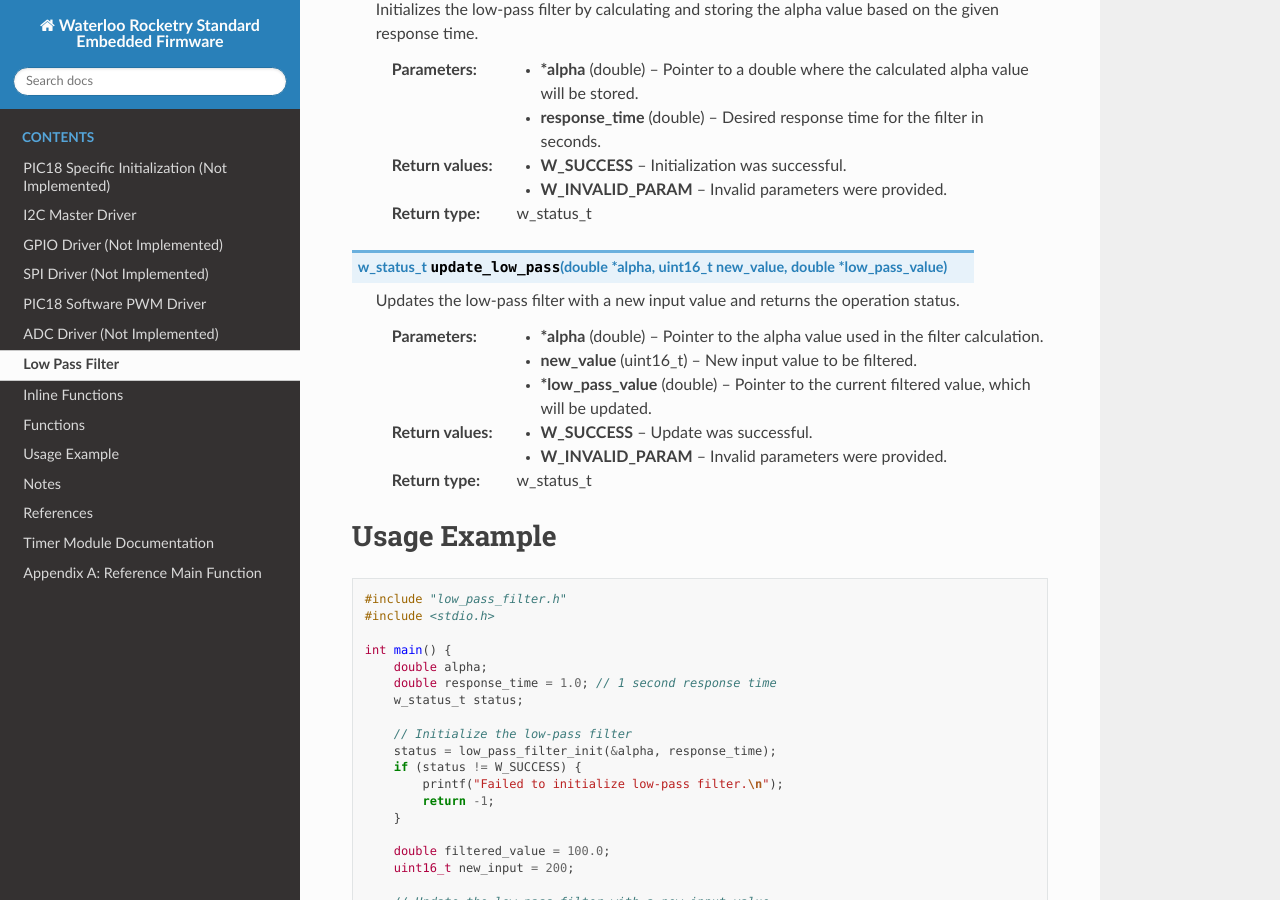
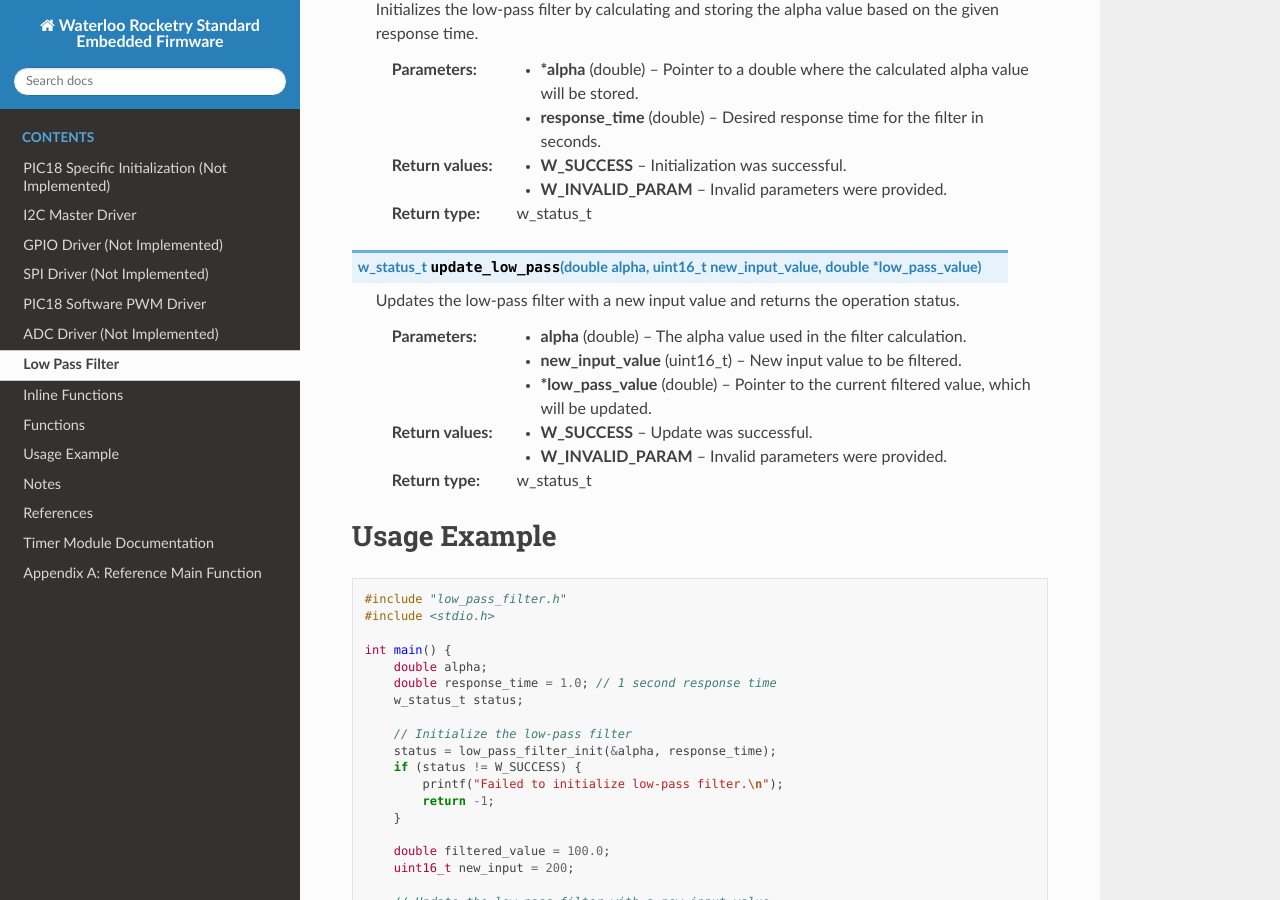
Before and after one commit to waterloo-rocketry/rocketlib, a Sphinx documentation site: the page built from doc/low_pass_filter.rst, in a window 1280 px wide and 900 px high, scrolled down 906 px. Built offline with Sphinx 7.4.7 and the Read the Docs theme 3.1.0, drawn with Linux system fonts in a browser that asks for light colours.

Commit message:
Refactored low-pass filter update function to use direct alpha parameter and improve documentation. Update test cases accordingly.

```diff
--- a/doc/low_pass_filter.rst
+++ b/doc/low_pass_filter.rst
@@ -49,12 +49,12 @@ Functions
    :retval W_INVALID_PARAM: Invalid parameters were provided.
    :rtype: w_status_t
 
-.. c:function:: w_status_t update_low_pass(double *alpha, uint16_t new_value, double *low_pass_value)
+.. c:function:: w_status_t update_low_pass(double alpha, uint16_t new_input_value, double *low_pass_value)
 
    Updates the low-pass filter with a new input value and returns the operation status.
 
-   :param `double *alpha`: Pointer to the alpha value used in the filter calculation.
-   :param `uint16_t new_value`: New input value to be filtered.
+   :param `double alpha`: The alpha value used in the filter calculation.
+   :param `uint16_t new_input_value`: New input value to be filtered.
    :param `double *low_pass_value`: Pointer to the current filtered value, which will be updated.
 
    :retval W_SUCCESS: Update was successful.
```
Also changed, not shown: 3 other files.
